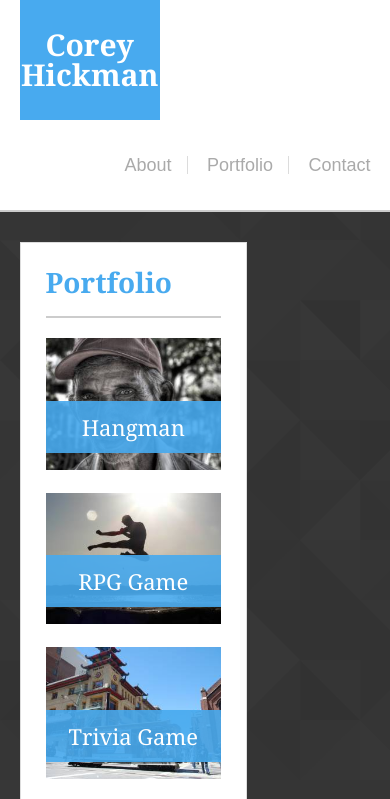
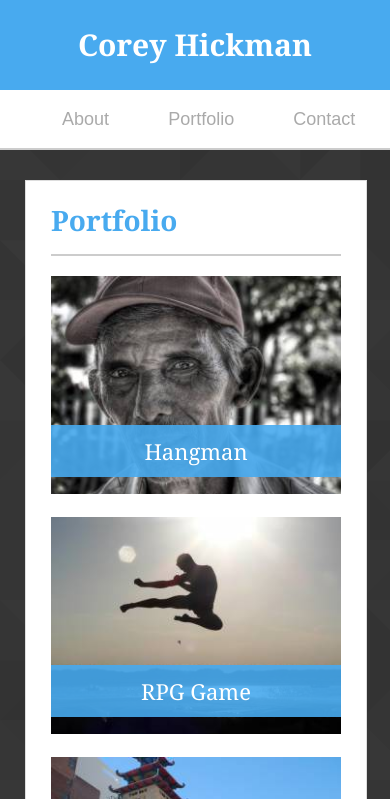
Before and after one commit to CoreyDH/Portfolio, a PHP site: page /portfolio.html in a window 390 px wide. Shown: the top 799 px of the page. Run offline with PHP 8.4, Linux system fonts and the light colour scheme.

Commit message:
assignment1 complete

```diff
--- a/assignment1/assets/css/style.css
+++ b/assignment1/assets/css/style.css
@@ -99,7 +99,7 @@ aside {
   float: right;
 }
 aside img {
-  width: 30%;
+  width: 62px;
   height: auto;
 }
 .white-box {
@@ -200,19 +200,72 @@ footer {
   #logo {
     width: 40%;
   }
+  #about_pic {
+    margin-bottom: 10px;
+  }
   .container {
     width: 90%;
   }
   section {
     width: 50%;
   }
+  section img, .portfolio-item {
+    width: 100%;
+  }
   aside {
     width: 30%;
+  }
+
+}
+
+@media screen and (max-width: 768px) {
+
+  #logo {
+    width: 50%;
+  }
+  section, aside {
+    width: 92%;
+    float: inherit;
+  }
+  section {
+    margin-bottom: 20px;
+  }
+  .portfolio-item {
+    width: 47%;
+  }
+  .portfolio-caption {
+    padding: 10px 0;
+    font-size: 18px;
+  }
+
+}
+
+@media screen and (max-width: 640px) {
+
+  #logo, .container, section, aside {
+    width: 100%;
+  }
+  main {
+    padding: 30px 50px;
+  }
+  nav {
+    float: inherit;
+    text-align: center;
+  }
+  nav ul li {
+    margin: 20px 0;
+    padding: 0 7%;
+    border-right: none;
   }
   .portfolio-item {
     width: 100%;
   }
-  .portfolio-item img {
-    width: 100%;
+  .portfolio-caption {
+    padding: 15px 0;
+    font-size: 22px;
   }
+  .white-box {
+    margin-left: -25px;
+  }
+
 }
--- a/assignment1/index.html
+++ b/assignment1/index.html
@@ -37,6 +37,7 @@
             <p>
               Striving to get into his renewed career interest as soon as possible, he joined a coding bootcamp hoping to accelerate his learning and some day land that dream job.  His story is not yet finished, and one day that dream will be realized.
             </p>
+            <div class="clear"></div>
           </section>
           <aside class="white-box">
             <h3>Connect with Me</h3>
--- a/assignment1/portfolio.html
+++ b/assignment1/portfolio.html
@@ -67,6 +67,7 @@
                 </div>
               </a>
             </div>
+            <div class="clear"></div>
           </section>
           <aside class="white-box">
             <h3>Connect with Me</h3>
```
